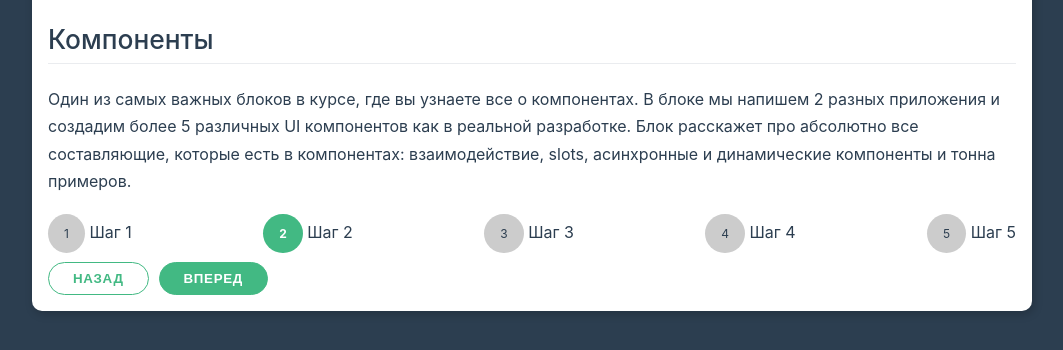
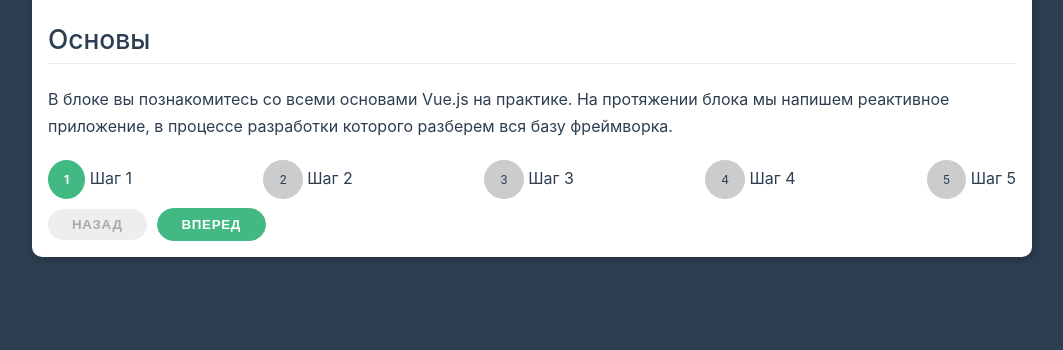
Before and after one commit to sheffcer/coursework_01, a plain HTML site: page index.html in a window 1280 px wide. Shown: the part 102-452 px from the top of the page, without its empty margins (108-1171 px from the left). Drawn offline with nearby package versions, Linux system fonts and the light colour scheme.

Commit message:
added dynamic active class

```diff
--- a/index.html
+++ b/index.html
@@ -14,18 +14,24 @@
 
       <div class="steps">
         <div class="steps-content" >
-          <h2 >{{currentStep[0].title}}</h2>
-          <p>{{currentStep[0].text}}</p>
+          <h2 >{{filteredStep[0].title}}</h2>
+          <p>{{filteredStep[0].text}}</p>
         </div>
         <ul class="steps-list">
-          <li :class="{ active: item.isActive}" class="steps-item" v-for="(item, index) in steps"><span>{{index + 1}}</span> Шаг {{index + 1}}</li>
-          <!-- <li class="steps-item done"><span>2</span> Шаг 2</li>
-          <li class="steps-item active"><span>3</span> Шаг 3</li>
-          <li class="steps-item"><span>4</span> Шаг 4</li> -->
+          <li
+          :class="{ active: item.isActive}"
+          class="steps-item" v-for="(item, index) in steps"
+          @click = "setActive(index)"
+          >
+          <span>{{index + 1}}</span> Шаг {{index + 1}}</li>
         </ul>
         <div>
-          <button class="btn">Назад</button>
-          <button class="btn primary">Вперед</button>
+          <button class="btn" :disabled="isButtonDisabled">Назад</button>
+          <button
+          class="btn primary"
+          :disabled="islastStep"
+          @click = "nextOfFinish(index)"
+          >Вперед</button>
         </div>
       </div>
     </div>
--- a/vue.js
+++ b/vue.js
@@ -7,24 +7,29 @@ const App = {
     return {
       activeIndex: 0, // то, что позволяет определить текущий активный шиг,
       isActive: true,
-      steps: [
-        {title: 'Основы',
+      // isButtonDisabled: true,
+      steps: [{
+          title: 'Основы',
           text: 'В блоке вы познакомитесь со всеми основами Vue.js на практике. На протяжении блока мы напишем реактивное приложение, в процессе разработки которого разберем вся базу фреймворка.',
+          isActive: true
+        },
+        {
+          title: 'Компоненты',
+          text: 'Один из самых важных блоков в курсе, где вы узнаете все о компонентах. В блоке мы напишем 2 разных приложения и создадим более 5 различных UI компонентов как в реальной разработке. Блок расскажет про абсолютно все составляющие, которые есть в компонентах: взаимодействие, slots, асинхронные и динамические компоненты и тонна примеров.',
           isActive: false
         },
-        {title: 'Компоненты',
-         text: 'Один из самых важных блоков в курсе, где вы узнаете все о компонентах. В блоке мы напишем 2 разных приложения и создадим более 5 различных UI компонентов как в реальной разработке. Блок расскажет про абсолютно все составляющие, которые есть в компонентах: взаимодействие, slots, асинхронные и динамические компоненты и тонна примеров.',
-         isActive: true
-        },
-        {title: 'Роутер',
+        {
+          title: 'Роутер',
           text: 'В данном блоке вы узнаете все о том, как работает мультиязычность во Vue. Мы создадим миниклон Gmail в данном блоке, где вы на практике увидите как работать с динамическим роутером.',
           isActive: false
         },
-        {title: 'Vuex',
+        {
+          title: 'Vuex',
           text: 'В блоке вы узнаете абсолютно все про Vuex. Вы узнаете как работать с данными, какие есть лучшие практики по их программированию и структурированию. Все на практике.',
           isActive: false
         },
-        {title: 'Composition',
+        {
+          title: 'Composition',
           text: 'Одним из наиболее важных обновлений в Vue 3 является появление альтернативного синтаксиса Composition API. В этом блоке вы узнаете все, чтобы полностью пользоваться данными синтаксисом на практических примерах. Помимо этого вы узнаете как работать совместно с Vue Router и Vuex.',
           isActive: false
         },
@@ -40,22 +45,51 @@ const App = {
     },
     nextOfFinish() {
       // кнопка вперед или закончить
+      this.steps[this.activeIndex].isActive = false
+      this.steps[this.activeIndex + 1].isActive = true
+      this.activeIndex = this.activeIndex + 1
+      console.log('enter pressed index: '+ this.steps[this.activeIndex].isActive)
     },
-    setActive(idx) {
+    setActive(index) {
       // когда нажимаем на определенный шаг
+      console.log(index)
+      // this.activeIndex = index
+      this.steps[this.activeIndex].isActive = false
+      this.steps[index].isActive = true
+      this.activeIndex = index
+
     }
   },
   computed: {
-    currentStep: function () {
+    filteredStep: function () {
       let allSteps = this.steps
-      let current = allSteps.filter((e) => {
+      let filtered = allSteps.filter((e) => {
         if (e.isActive === true) {
           return e
         }
-
       })
-       console.log(current[0].title)
-      return current
+      // console.log(filtered[0].title)
+      return filtered
+    },
+    currentStep: function () {
+      let current = this.activeIndex
+      console.log(current)
+    },
+    islastStep: function () {
+      let last = this.steps.length - 1
+      console.log(last)
+      if (this.activeIndex === last) {
+        return true
+      } else {
+        return false
+      }
+    },
+    isButtonDisabled: function () {
+      if (this.activeIndex != 0) {
+        return false
+      } else {
+        return true
+      }
     }
     // тут стоит определить несколько свойств:
     // 1. текущий выбранный шаг
```
Lines whose indentation alone changed are shown as unchanged.
